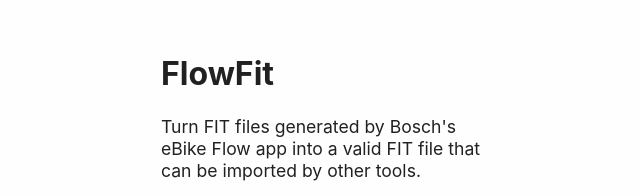
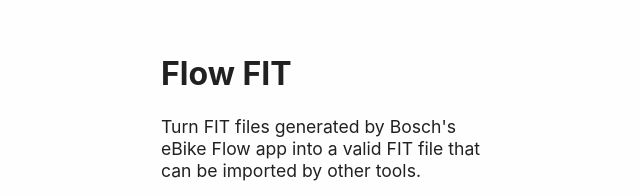
Before and after one commit to hacdias/flowfit, a plain HTML site: page index.html in a window 1280 px wide. Shown: the part 193-389 px from the top of the page, 319-959 px from the left. Drawn offline with Linux system fonts and the light colour scheme.

Commit message:
fix: use correct name

```diff
--- a/index.html
+++ b/index.html
@@ -3,13 +3,13 @@
 <head>
     <meta charset="UTF-8">
     <meta name="viewport" content="width=device-width, initial-scale=1.0">
-    <title>Flow Fit</title>
+    <title>Flow FIT</title>
     <link rel="stylesheet" href="./styles.css">
 </head>
 <body>
   <script type="module" src="./app.js"></script>
   <form id="form">
-    <h1>FlowFit</h1>
+    <h1>Flow FIT</h1>
 
     <p>Turn FIT files generated by Bosch's eBike Flow app into a valid FIT file that can be imported by other tools.</p>
 
```
